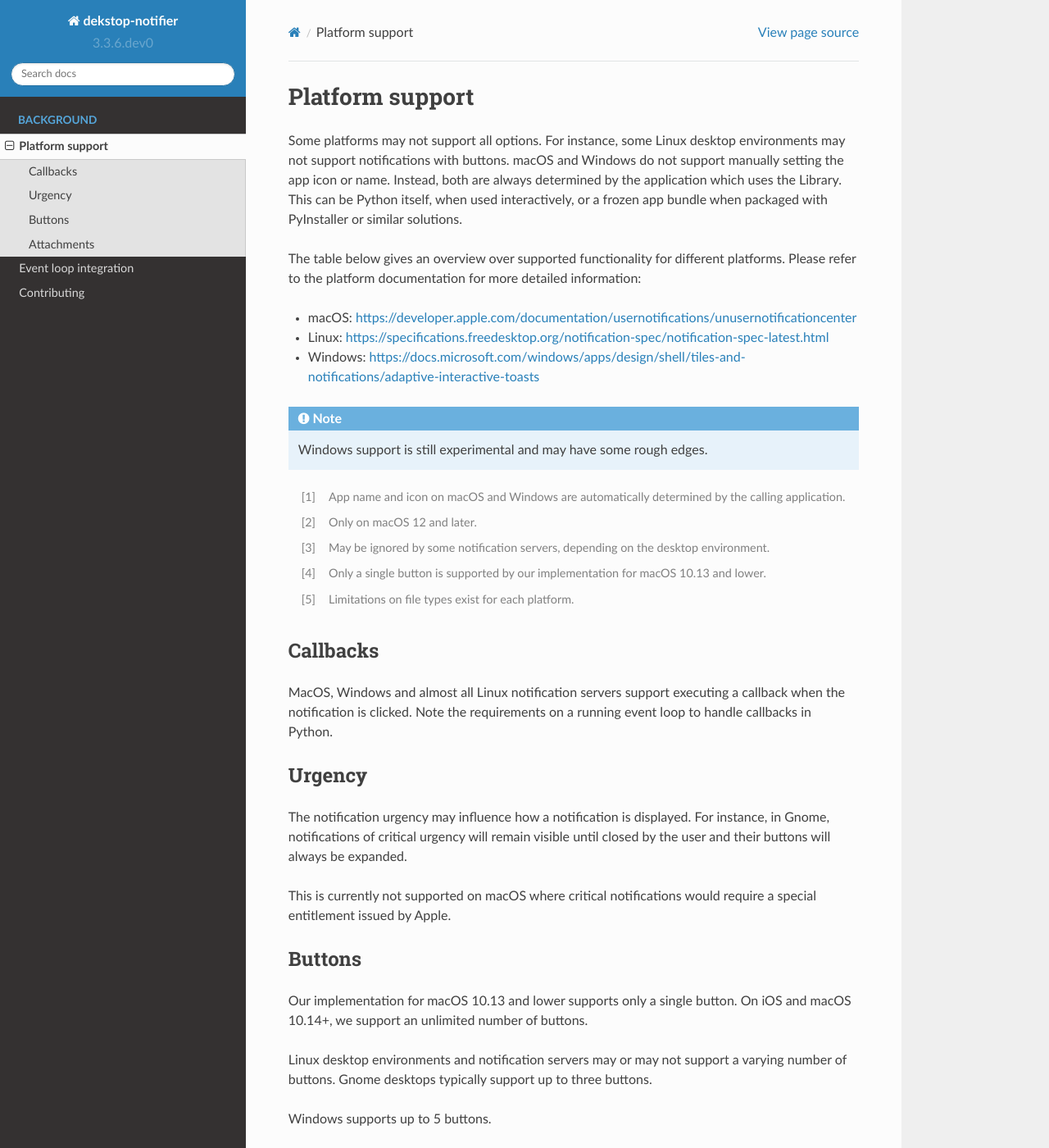
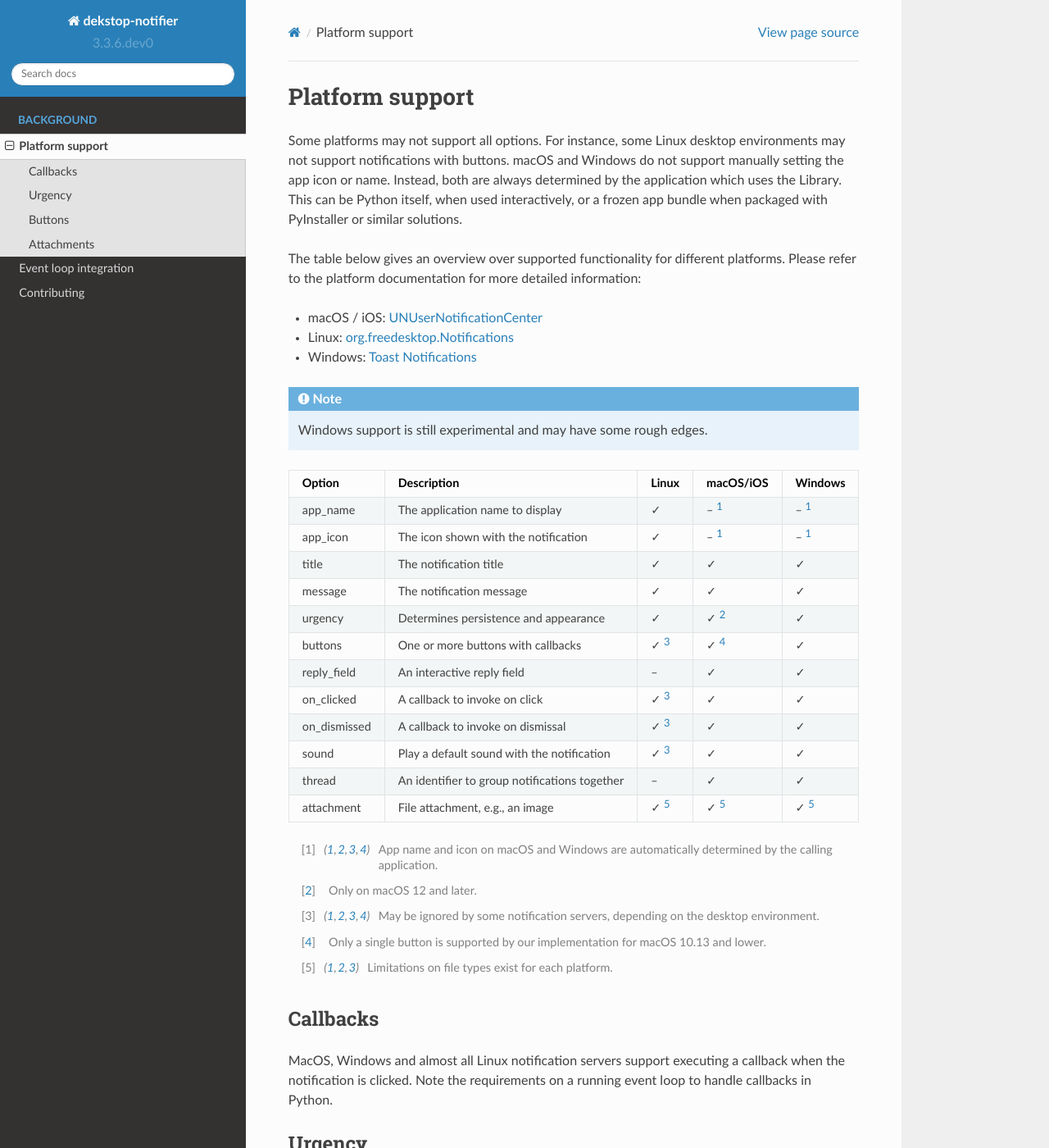
Before and after one commit to samschott/desktop-notifier, a Sphinx documentation site: the page built from docs/background/platform_support.rst, in a window 1280 px wide and 1400 px high. Shown: the whole window at 82% size. Built offline with Sphinx 7.4.7 and the Read the Docs theme 2.0.0, drawn with Linux system fonts in a browser that asks for light colours; pages that are not in the unit, such as notebooks, are missing from menus.

Commit message:
fixup docs

```diff
--- a/docs/background/platform_support.rst
+++ b/docs/background/platform_support.rst
@@ -11,28 +11,27 @@ or a frozen app bundle when packaged with PyInstaller or similar solutions.
 The table below gives an overview over supported functionality for different platforms.
 Please refer to the platform documentation for more detailed information:
 
-* macOS: https://developer.apple.com/documentation/usernotifications/unusernotificationcenter
-* Linux: https://specifications.freedesktop.org/notification-spec/notification-spec-latest.html
-* Windows: https://docs.microsoft.com/windows/apps/design/shell/tiles-and-notifications/adaptive-interactive-toasts
+* macOS / iOS: `UNUserNotificationCenter`_
+* Linux: `org.freedesktop.Notifications`_
+* Windows: `Toast Notifications`_
 
 .. note:: Windows support is still experimental and may have some rough edges.
 
 .. csv-table::
-   :header: "Option", "Description", "Linux", "macOS/iOS", Windows
-   :widths: 5, 5, 5, 5
+   :header: "Option", "Description", "Linux", "macOS/iOS", "Windows"
 
    "app_name", "The application name to display", "✓", "-- [#f1]_", "-- [#f1]_"
    "app_icon", "The icon shown with the notification", "✓", "-- [#f1]_", "-- [#f1]_"
    "title", "The notification title", "✓", "✓", "✓"
    "message", "The notification message", "✓", "✓", "✓"
-   "urgency", "Level that determines how the notification is displayed", "✓", "✓ [#f2]_", "✓"
+   "urgency", "Determines persistence and appearance", "✓", "✓ [#f2]_", "✓"
    "buttons", "One or more buttons with callbacks", "✓ [#f3]_", "✓ [#f4]_", "✓"
-   "reply_field", "A reply field instance to show with the notification", "--", "✓", "✓"
-   "on_clicked", "A callback to invoke when the notification is clicked", "✓ [#f3]_", "✓", "✓"
-   "on_dismissed", "A callback to invoke when the notification is dismissed", "✓ [#f3]_", "✓", "✓"
-   "sound", "Play a default sound when showing the notification", "✓ [#f3]_", "✓", "✓"
+   "reply_field", "An interactive reply field", "--", "✓", "✓"
+   "on_clicked", "A callback to invoke on click", "✓ [#f3]_", "✓", "✓"
+   "on_dismissed", "A callback to invoke on dismissal", "✓ [#f3]_", "✓", "✓"
+   "sound", "Play a default sound with the notification", "✓ [#f3]_", "✓", "✓"
    "thread", "An identifier to group notifications together", "--", "✓", "✓"
-   "attachment", "A file, e.g., image, attached to the notification", "✓ [#f5]_", "✓ [#f5]_", "✓ [#f5]_"
+   "attachment", "File attachment, e.g., an image", "✓ [#f5]_", "✓ [#f5]_", "✓ [#f5]_"
 
 .. [#f1] App name and icon on macOS and Windows are automatically determined by the
          calling application.
@@ -92,3 +91,7 @@ bundled with the app.
 Linux notification servers may support attaching a secondary image to the notification,
 shown in addition to the app icon. Where this is not supported, the app icon will be
 replaced by a thumbnail of the image. This is currently the case for Gnome.
+
+.. _UNUserNotificationCenter: https://developer.apple.com/documentation/usernotifications/unusernotificationcenter
+.. _org.freedesktop.Notifications: https://specifications.freedesktop.org/notification-spec/notification-spec-latest.html
+.. _Toast Notifications: https://docs.microsoft.com/windows/apps/design/shell/tiles-and-notifications/adaptive-interactive-toasts
```
